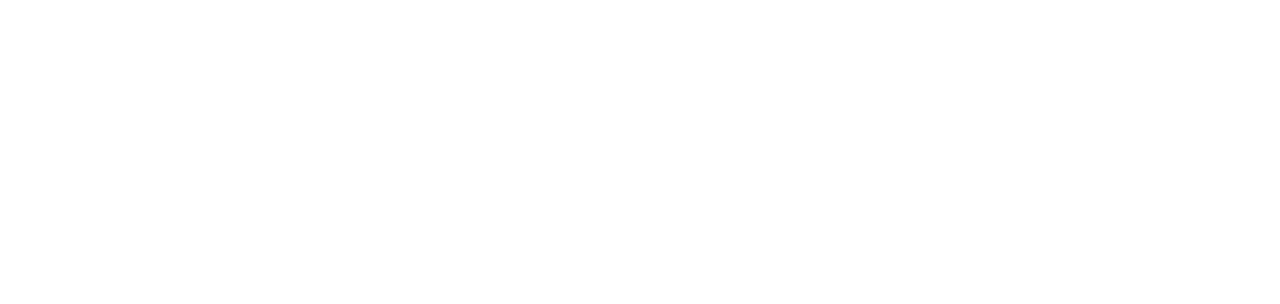
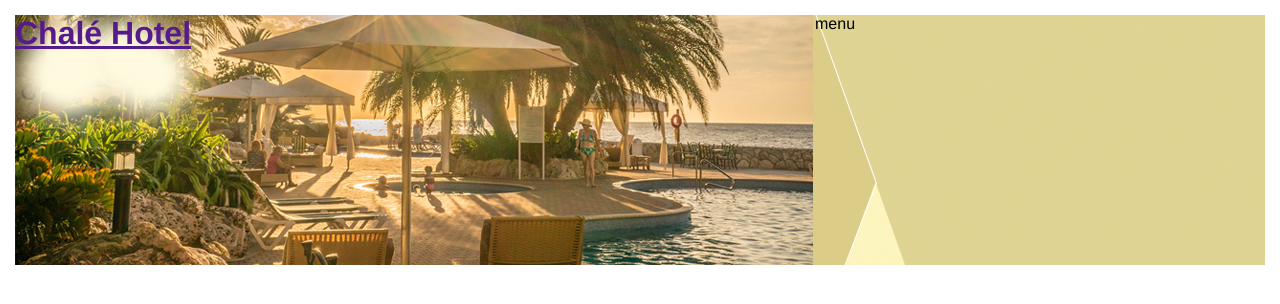
Before and after one commit to Fabio-Frare/Chale_hotel, a plain HTML site: page index.html in a window 1280 px wide. Drawn offline with Linux system fonts and the light colour scheme.

Commit message:
commit area do logo

```diff
--- a/css/estilo.css
+++ b/css/estilo.css
@@ -0,0 +1,39 @@
+/* Estrutura do site */
+* {
+    margin: 0;
+    padding: 0;
+}
+
+body {
+    font-family: Helvetica, "Trebuchet MS", sans-serif;
+    background-color: #fff url(../imagens/bg.png);
+    margin: 15px;
+}
+
+#container {
+    background: #ede9cc ;
+}
+#topo {
+    position: relative;
+    background: #dbcd87;
+    height: 15.4em;
+    min-height: 250px;
+}
+
+#area-logo {
+    position: absolute;
+    background: url(../imagens/topo-imagem-principal.png) no-repeat;
+    width: 100%;
+    height: 250px;
+    top: 0;
+    left: 0;
+}
+
+#area-menu {
+    position: absolute;
+    top: 0;
+    right: 0;
+    background: url(../imagens/topo-imagem-lateral.png);
+    width: 450px;
+    height: 250px;
+}
--- a/index.html
+++ b/index.html
@@ -6,6 +6,18 @@
         <link rel="stylesheet" type="text/css" href="css/estilo.css">
     </head>
     <body>
+        <div id="container"> <!-- inicio container -->
+            <div id="topo"> <!-- inicio container -->
+                <div id="area-logo">
+                    <h1>
+                        <a href=""> Chalé Hotel</a>
+                    </h1>
+                </div>
+                <div id="area-menu">
+                    menu
+                </div>
+            </div> <!-- fim topo -->
+        </div> <!-- fim container -->
 
     </body>
 </html>
```
